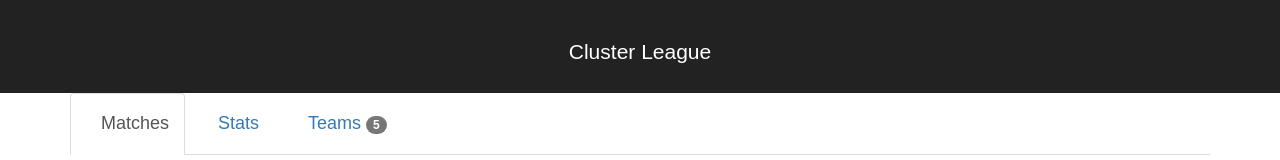
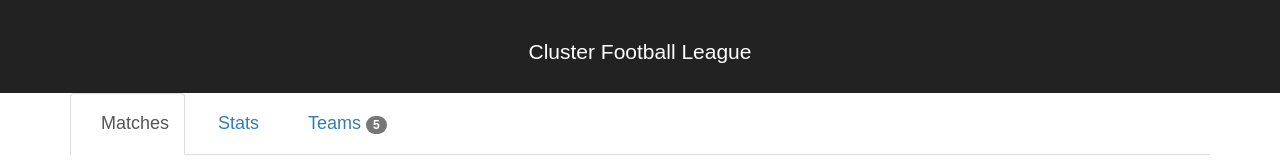
Before and after one commit to rupesh-jaiswal/cluster-league, a React (Create React App) app: page / in a window 1280 px wide. Shown: the top 160 px of the page. Built offline with nearby package versions, Linux system fonts and the light colour scheme.

Commit message:
Changed css selector and title of app

```diff
--- a/src/js/App.js
+++ b/src/js/App.js
@@ -27,7 +27,7 @@ class App extends Component {
       <Provider store={store}>
         <div className="App">
           <header className="App-header">
-            <h1 className="App-title">Cluster League</h1>
+            <h1 className="App-title">Cluster Football League</h1>
           </header>
           <div className="container">
             <Tabs
--- a/src/js/components/teams.js
+++ b/src/js/components/teams.js
@@ -1,6 +1,7 @@
 import React, { Component } from 'react';
 import { connect } from 'react-redux';
 import { getTeams } from '../actions/actions';
+import teamLogo from '../../img/default_icon.jpeg';
 class Teams extends Component {
     componentDidMount() {
         this.props.dispatch(getTeams());
@@ -8,7 +9,7 @@ class Teams extends Component {
     renderteams() {
         const teams = this.props.teams.map((team, index) => (
             <div className="team-container" key={index}>
-                <img src={team.logo_url}
+                <img src={team.logo_url || teamLogo}
                     a11y={team.name}
                    />
                 <div className="team-data">
--- a/src/styles/App.css
+++ b/src/styles/App.css
@@ -78,6 +78,6 @@ h4.teams-tab {
   flex-direction: row;
   width: 60%;
 }
-.stats-header h4, .stat-contanier h4{
+.stats-header h4, .stat-contanier>h4{
   width: 5%;
 }
```
